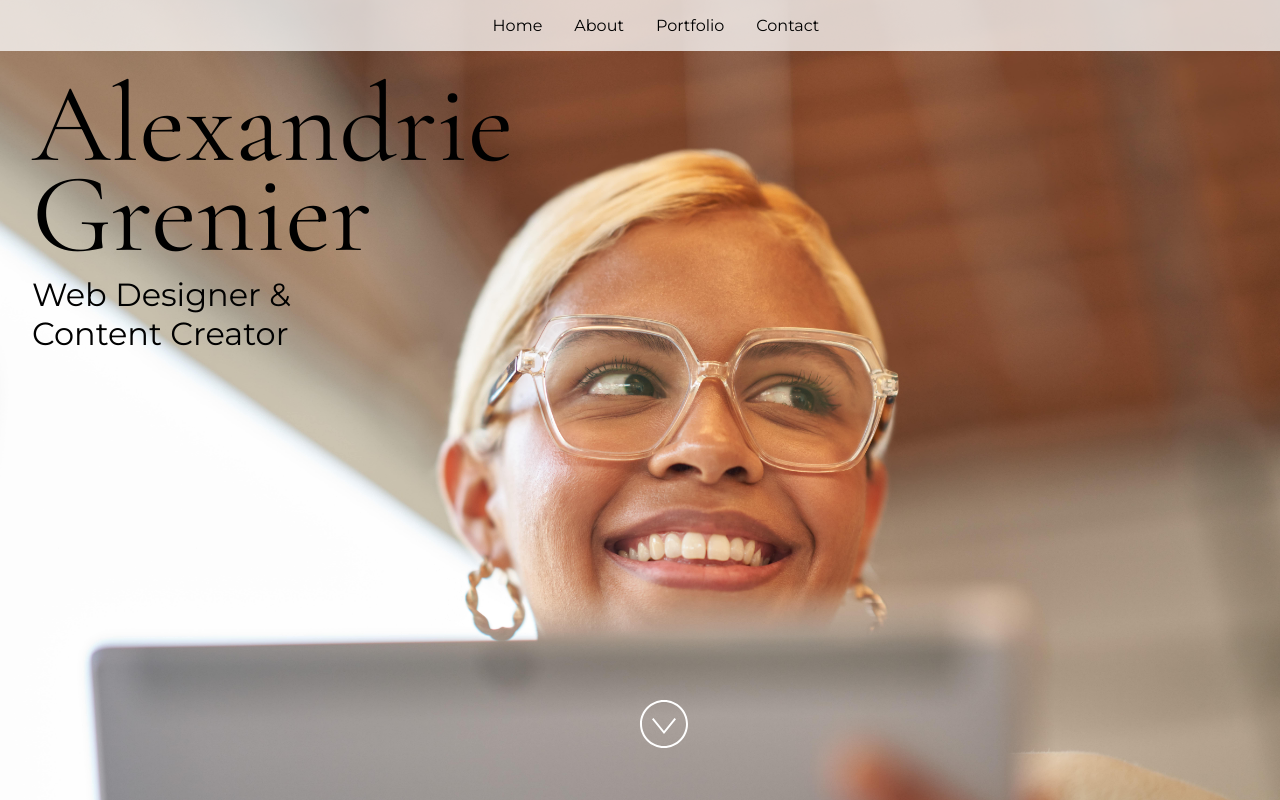
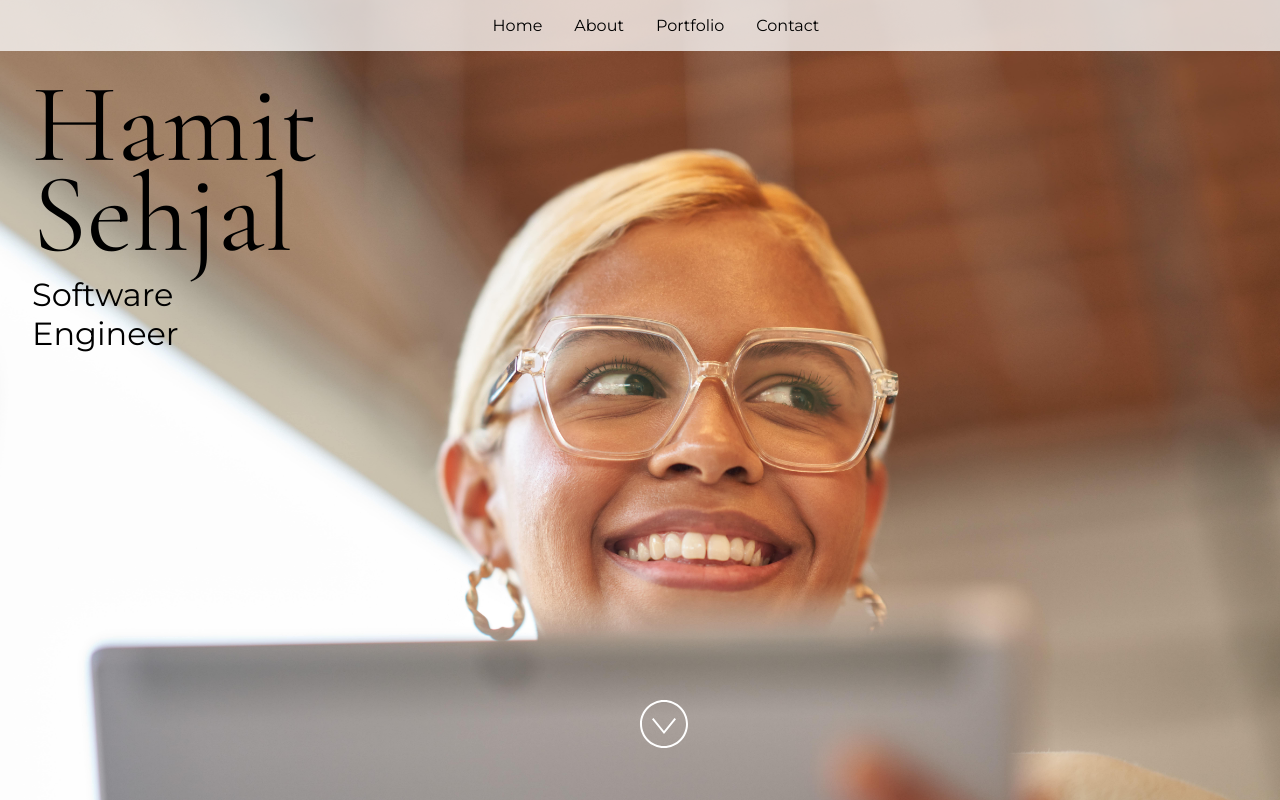
Before and after one commit to hamitsehjal/Portfolio-Hamit, a React (Vite) app: page / in a window 1280 px wide. Built offline with nearby package versions, Linux system fonts and the light colour scheme.

Commit message:
Update personal Information

```diff
--- a/src/App.jsx
+++ b/src/App.jsx
@@ -24,15 +24,15 @@ import "./styles.css";
  * If you don't have one of the social sites listed, leave it as an empty string.
  */
 const siteProps = {
-  name: "Alexandrie Grenier",
-  title: "Web Designer & Content Creator",
-  email: "alex@example.com",
-  gitHub: "microsoft",
-  instagram: "microsoft",
-  linkedIn: "satyanadella",
+  name: "Hamit Sehjal",
+  title: "Software Engineer",
+  email: "hamitsehjal26@gmail.com",
+  gitHub: "hamitsehjal",
+  instagram: "hamit_sehjal/",
+  linkedIn: "hamitsehjal",
   medium: "",
-  twitter: "microsoft",
-  youTube: "Code",
+  twitter: "SehjalHamit",
+  youTube: "",
 };
 
 const primaryColor = "#4E567E";
```
